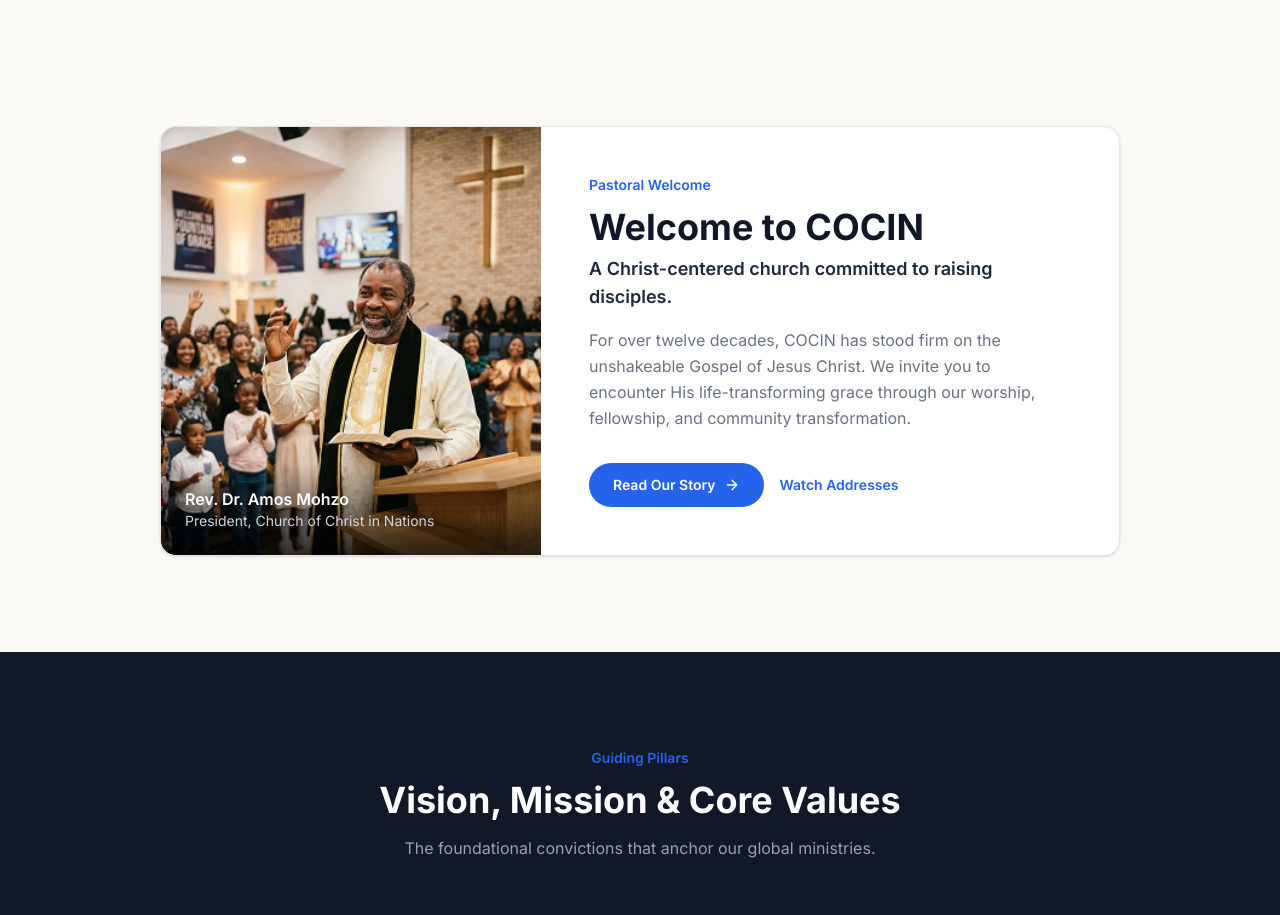
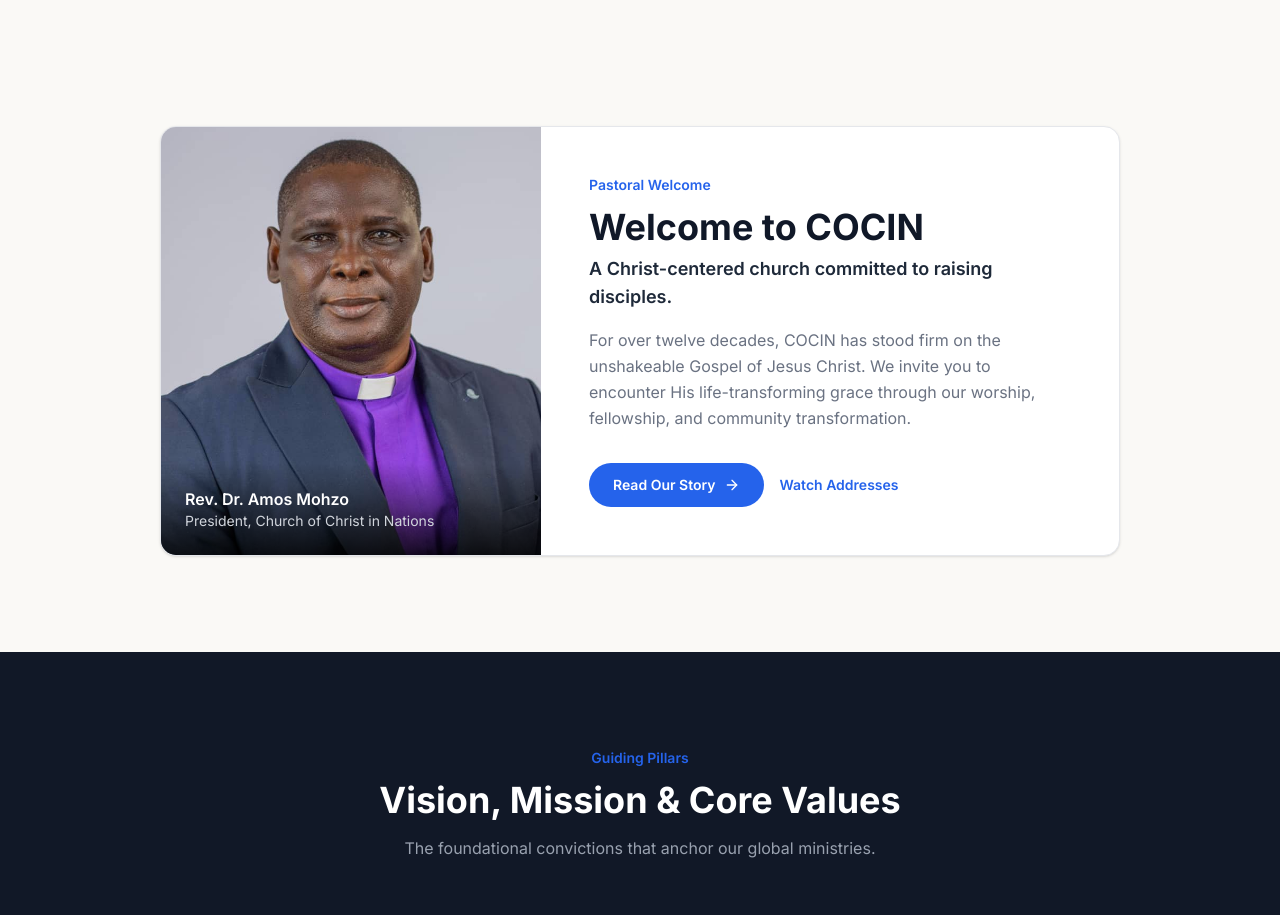
Before and after one commit to Jethrolopwus/cocin-website, a Next.js app: page / in a window 1280 px wide. Shown: the part 920-1835 px from the top of the page. Built offline with nearby package versions, Linux system fonts and the light colour scheme.

Commit message:
fix: fix image on welcome page

```diff
--- a/Components/WelcomeSection.tsx
+++ b/Components/WelcomeSection.tsx
@@ -11,7 +11,7 @@
             <div className="relative md:w-[380px] flex-shrink-0">
               <div className="relative w-full h-80 md:h-full">
                 <Image
-                  src="/(Rev. Dr. Amos Mohzo — President, COCIN).png"
+                  src="/President.png"
                   alt="Rev. Dr. Amos Mohzo — President, Church of Christ in Nations"
                   fill
                   className="object-cover"
```
